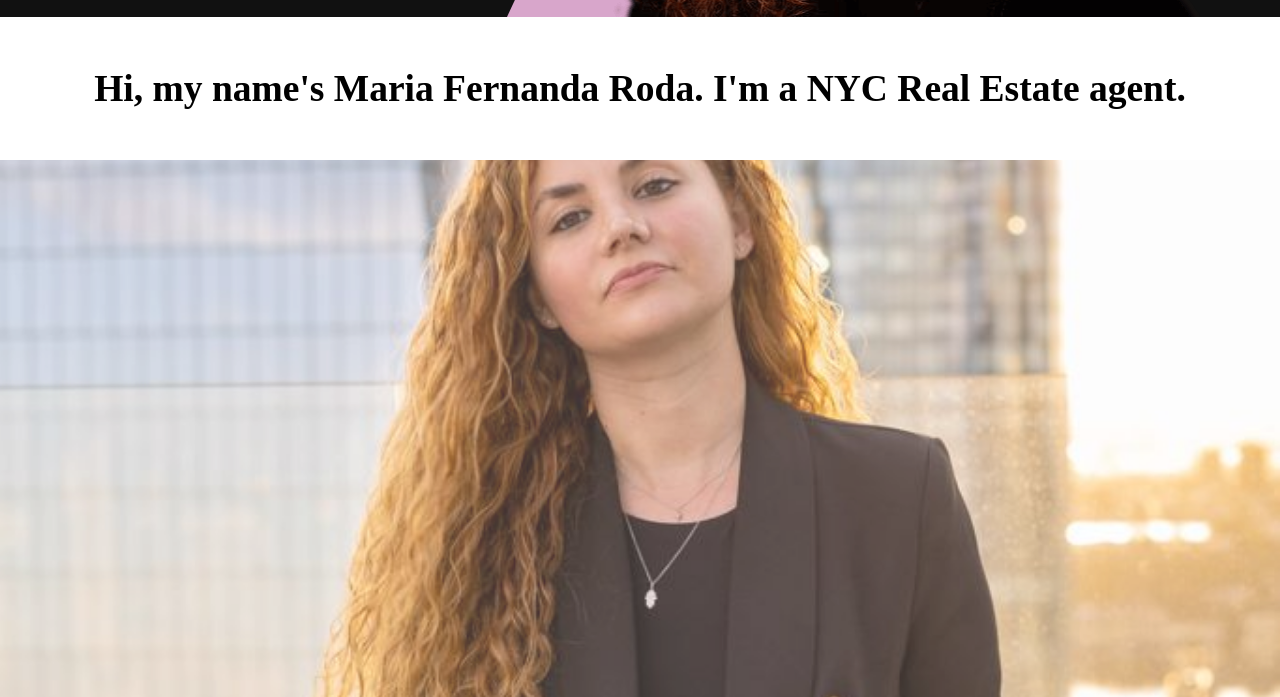
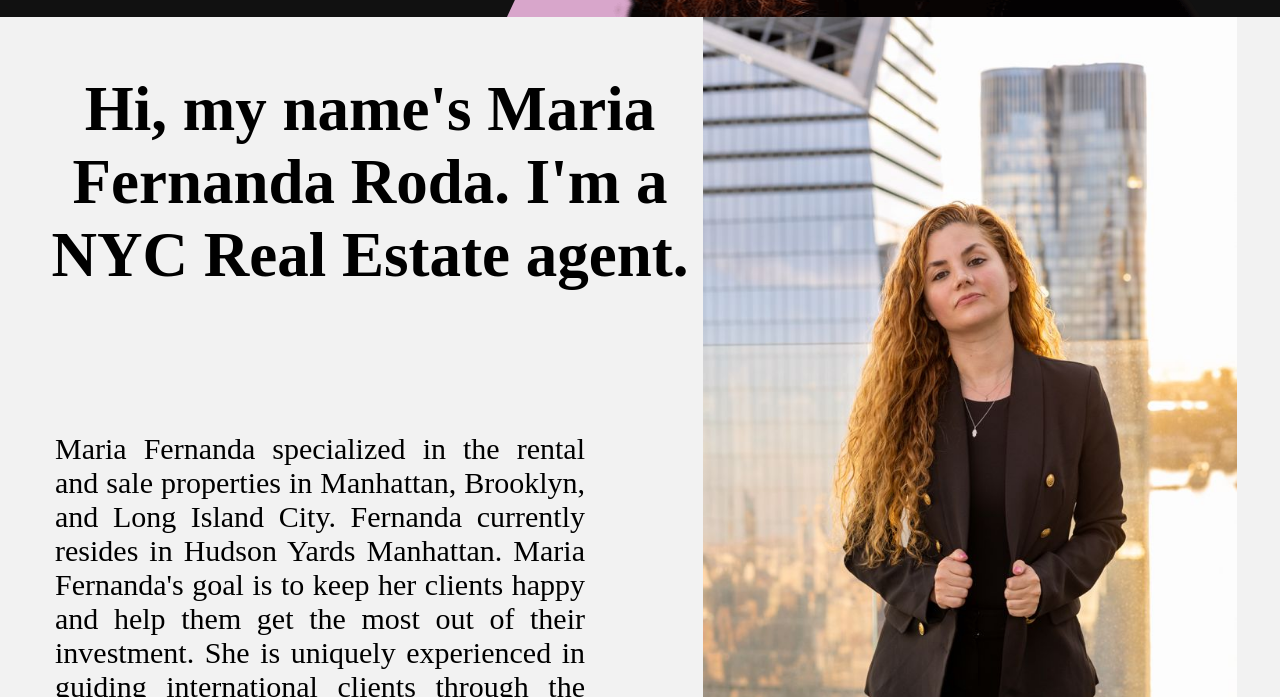
Before and after one commit to LorgioRoda/mfr-website, a React app: page / in a window 1280 px wide. Shown: the part 783-1480 px from the top of the page. Built offline with nearby package versions, Linux system fonts and the light colour scheme; grey boxes are pictures that could not be loaded.

Commit message:
about me structure

```diff
--- a/src/assets/styles/Components/AboutMe.scss
+++ b/src/assets/styles/Components/AboutMe.scss
@@ -3,34 +3,36 @@
 
 .aboutme {
     display: grid;
-    grid-template-columns: 1fr;
+    grid-template-columns: repeat(2, 50%);
+    grid-template-rows: repeat(3, 33%);
+    gap: 10px 10px; //filas y columnas
+    max-height: 1000px;
     margin: auto;
+    background-color: $white-color;
 }
 .aboutme--title {
     width: 100%;
-    margin: 50px auto 0 auto;
-    font-size: 2.5rem;
+    margin: auto 50px;
+    padding: auto;
+    font-size: 4.2rem;
     text-align: center;
 }
 .aboutme--img img {
-    width: 100vw;
+    display: grid;
+    justify-self: auto;
+    grid-column: 2 / 3;
+    grid-row: 1 / 3;
     height: 100vh;
-    margin: 50px auto 25px auto;
-    object-fit: cover;
+    width: auto;
+    margin: 0 auto;
     background-color: $black-color;
-    opacity: 0.8;
     cursor: pointer;
 }
-.aboutme--img img:hover {
-    opacity: 1;
-}
 .aboutme__container {
-    margin: 0 auto;
-}
-.aboutme__container {
-    margin: 0 auto;
-    padding: 15px;
-    font-size: 2rem;
+    grid-column: 1 / 2;
+    margin: 70px 50px;
+    padding: 5px;
+    font-size: 3rem;
     text-align: justify;
 }
 .aboutme__container button {
@@ -39,7 +41,7 @@
     margin: 15px auto;
     padding: 15px 20px;
     text-decoration: none;
-    background: #c7b6c4;
+    background: $third-color;
     font-size: 1.1em;
     text-transform: uppercase;
     letter-spacing: 1px;
```
